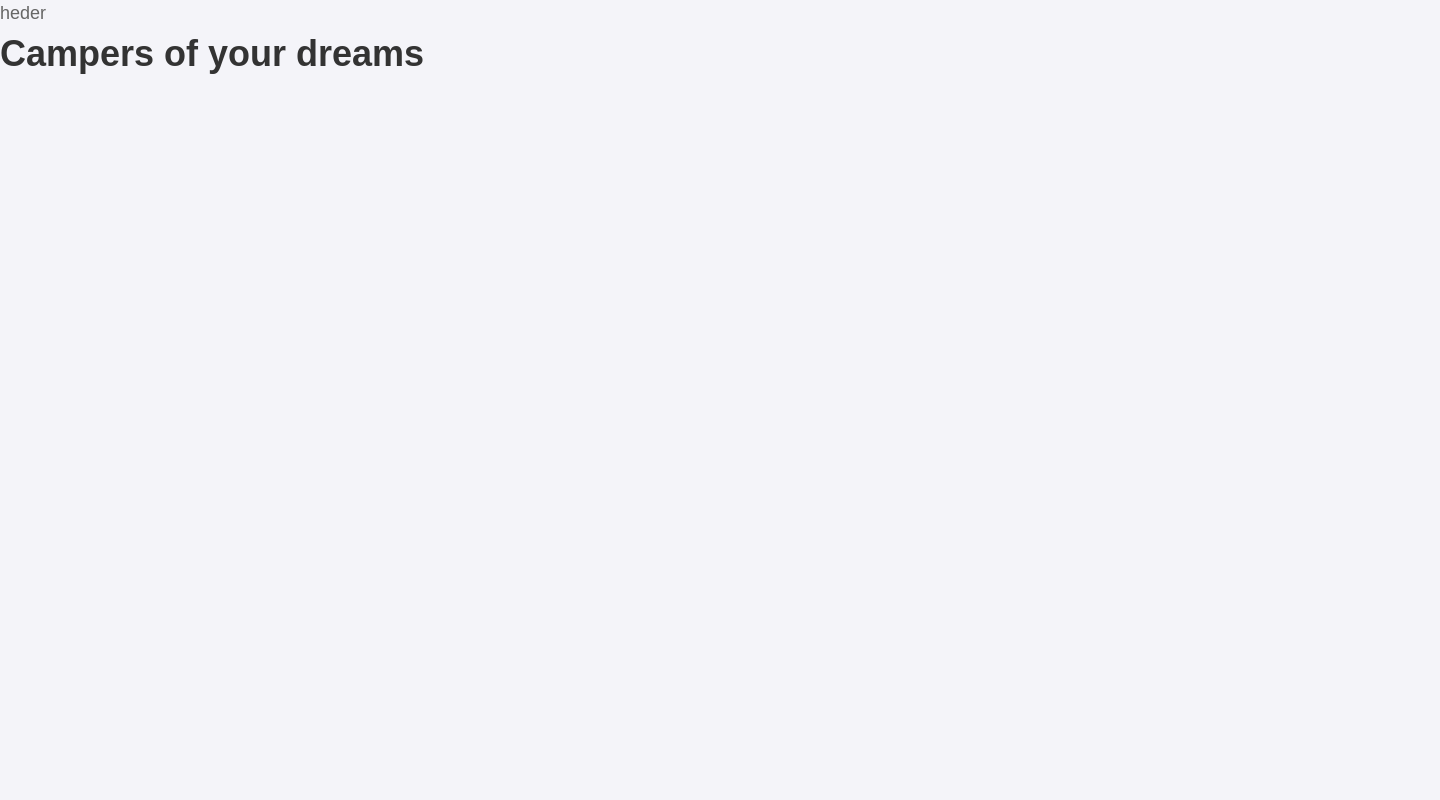
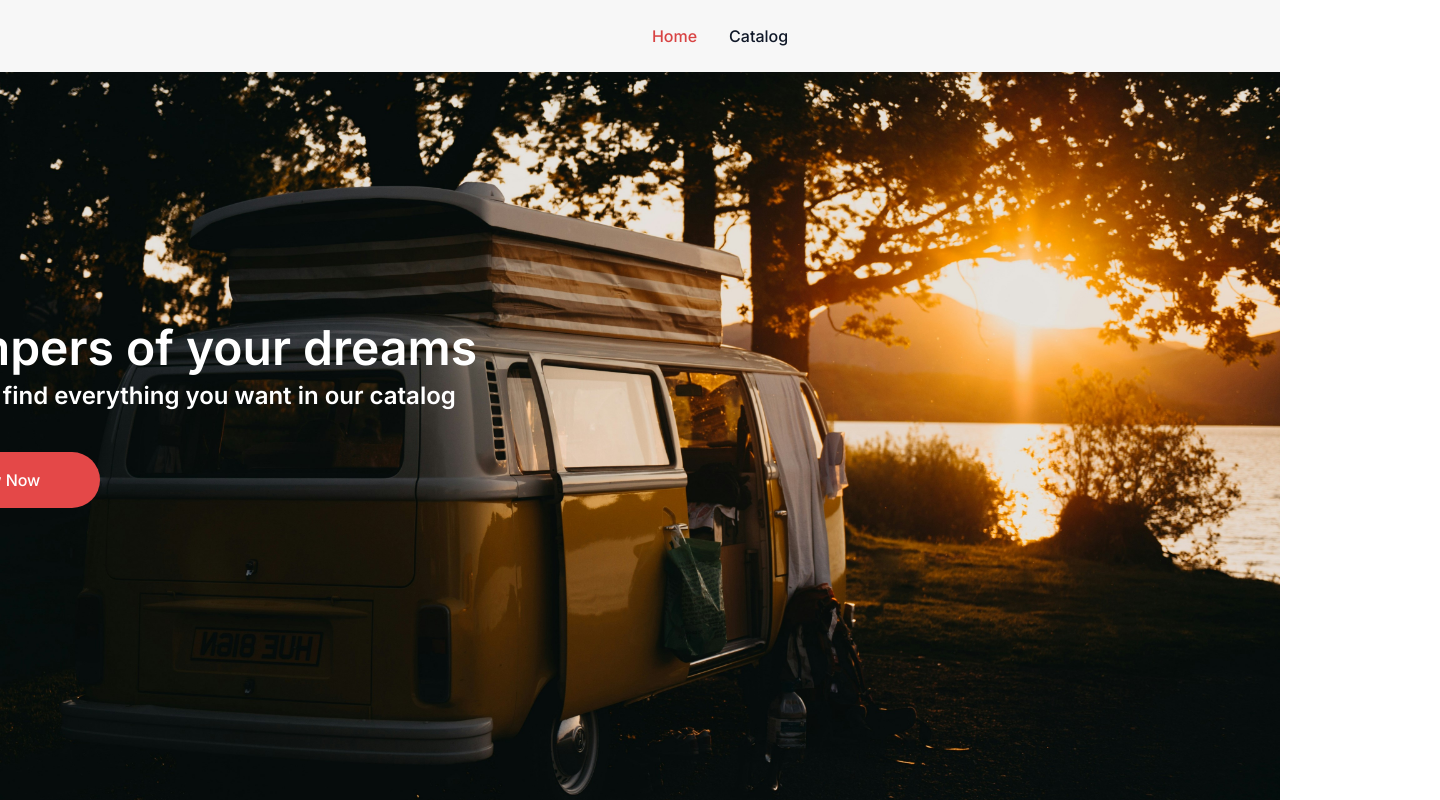
Before and after one commit to Dmitry-Gorelkin/travel-trucks, a React (Vite) app: page / in a window 1280 px wide. Shown: the whole page, 1440 px wide, since content can reach past the window. Built offline with nearby package versions, Linux system fonts and the light colour scheme.

Commit message:
add_header+home-page

```diff
--- a/index.html
+++ b/index.html
@@ -4,6 +4,10 @@
     <meta charset="UTF-8" />
     <!-- <link rel="icon" type="image/svg+xml" href="/vite.svg" /> -->
     <meta name="viewport" content="width=device-width, initial-scale=1.0" />
+    <link
+      href="https://fonts.googleapis.com/css2?family=Inter:wght@400;500;600;700&display=swap"
+      rel="stylesheet"
+    />
     <title>TravelTrucks</title>
   </head>
   <body>
--- a/src/components/App.jsx
+++ b/src/components/App.jsx
@@ -2,14 +2,14 @@ import { Route, Routes } from 'react-router-dom';
 import Layout from './Layout';
 import { lazy } from 'react';
 
-const Home = lazy(() => import('../pages/Home'));
+const HomePage = lazy(() => import('../pages/HomePage/HomePage'));
 const NotFoundPage = lazy(() => import('../pages/NotFoundPage'));
 
 function App() {
   return (
     <Routes>
       <Route path="/" element={<Layout />}>
-        <Route index element={<Home />} />
+        <Route index element={<HomePage />} />
         {/* <Route path="catalog" element={<CatalogPage />} /> */}
         {/* <Route path="catalog/:id" element={<CatalogPageId />} /> */}
         <Route path="*" element={<NotFoundPage />} />
--- /dev/null
+++ b/src/components/Header/Header.jsx
@@ -0,0 +1,22 @@
+import { Container } from '../UI/Conteiner/Conteiner.styled';
+import { HeaderBackgroundColor, HeaderContainer, HeaderNav, HeaderNavLink } from './Header.styled';
+
+const Header = () => {
+  return (
+    <>
+      <HeaderBackgroundColor>
+        <Container>
+          <HeaderContainer>
+            {/* <div>LOGO</div> */}
+            <HeaderNav>
+              <HeaderNavLink to="/">Home</HeaderNavLink>
+              <HeaderNavLink to="catalog">Catalog</HeaderNavLink>
+            </HeaderNav>
+          </HeaderContainer>
+        </Container>
+      </HeaderBackgroundColor>
+    </>
+  );
+};
+
+export default Header;
--- /dev/null
+++ b/src/components/Header/Header.styled.jsx
@@ -0,0 +1,41 @@
+import { NavLink } from 'react-router-dom';
+import styled from 'styled-components';
+
+export const HeaderBackgroundColor = styled.div`
+  background-color: ${p => p.theme.colors.inputs};
+`;
+
+export const HeaderContainer = styled.div`
+  display: flex;
+  justify-content: center;
+  align-items: center;
+
+  position: relative;
+
+  padding-top: 24px;
+  padding-bottom: 24px;
+`;
+
+export const HeaderNav = styled.nav`
+  display: flex;
+
+  gap: 32px;
+`;
+
+export const HeaderNavLink = styled(NavLink)`
+  text-decoration: none;
+
+  cursor: pointer;
+
+  color: ${p => p.theme.colors.main};
+
+  font-family: Inter;
+  font-size: 16px;
+  font-weight: 500;
+  line-height: 24px;
+  text-align: center;
+
+  &.active {
+    color: ${p => p.theme.colors.buttonHover};
+  }
+`;
--- a/src/components/Layout.jsx
+++ b/src/components/Layout.jsx
@@ -1,10 +1,11 @@
 import { Suspense } from 'react';
 import { Outlet } from 'react-router-dom';
+import Header from './Header/Header';
 
 const Layout = () => {
   return (
     <>
-      <p>heder</p>
+      <Header />
       <Suspense fallback={null}>
         <Outlet />
       </Suspense>
--- /dev/null
+++ b/src/components/UI/Button/Button.styled.jsx
@@ -0,0 +1,24 @@
+import styled from 'styled-components';
+
+export const Button = styled.button`
+  padding: 16px 60px;
+
+  border: none;
+  border-radius: 200px;
+
+  font-family: Inter;
+  font-size: 16px;
+  font-weight: 500;
+  line-height: 24px;
+  letter-spacing: -0.005em;
+  text-align: left;
+
+  color: ${p => p.theme.colors.white};
+
+  background-color: ${p => p.theme.colors.button};
+
+  &:hover,
+  &:focus {
+    background-color: ${p => p.theme.colors.buttonHover};
+  }
+`;
--- /dev/null
+++ b/src/components/UI/Conteiner/Conteiner.styled.jsx
@@ -0,0 +1,10 @@
+import styled from 'styled-components';
+
+export const Container = styled.div`
+  width: 1440px;
+
+  margin: 0px auto;
+
+  padding-left: 64px;
+  padding-right: 64px;
+`;
--- a/src/pages/Home.jsx
+++ /dev/null
@@ -1,9 +0,0 @@
-const Home = () => {
-  return (
-    <>
-      <h1>Campers of your dreams</h1>
-    </>
-  );
-};
-
-export default Home;
--- /dev/null
+++ b/src/pages/HomePage/HomePage.jsx
@@ -0,0 +1,24 @@
+import { Button } from '../../components/UI/Button/Button.styled';
+import { Container } from '../../components/UI/Conteiner/Conteiner.styled';
+import {
+  HomePageBackgroundImage,
+  HomePageContainer,
+  HomePageText,
+  HomePageTitle,
+} from './HomePage.styled';
+
+const HomePage = () => {
+  return (
+    <HomePageBackgroundImage>
+      <Container>
+        <HomePageContainer>
+          <HomePageTitle>Campers of your dreams</HomePageTitle>
+          <HomePageText>You can find everything you want in our catalog</HomePageText>
+          <Button>View Now</Button>
+        </HomePageContainer>
+      </Container>
+    </HomePageBackgroundImage>
+  );
+};
+
+export default HomePage;
--- /dev/null
+++ b/src/pages/HomePage/HomePage.styled.jsx
@@ -0,0 +1,43 @@
+import styled from 'styled-components';
+import backgroundImage from '../../assets/home-page.jpeg';
+
+export const HomePageBackgroundImage = styled.div`
+  background-image: url(${backgroundImage});
+  background-size: cover;
+  background-position: center;
+  transform: scaleX(-1);
+
+  height: 500px;
+
+  height: calc(100vh - 72px);
+`;
+
+export const HomePageContainer = styled.div`
+  transform: scaleX(-1);
+
+  padding-top: 260px;
+`;
+
+export const HomePageTitle = styled.h1`
+  margin-bottom: 16px;
+
+  font-family: Inter;
+  font-size: 48px;
+  font-weight: 600;
+  line-height: 32px;
+  text-align: left;
+
+  color: ${p => p.theme.colors.white};
+`;
+
+export const HomePageText = styled.p`
+  margin-bottom: 40px;
+
+  font-family: Inter;
+  font-size: 24px;
+  font-weight: 600;
+  line-height: 32px;
+  text-align: left;
+
+  color: ${p => p.theme.colors.white};
+`;
--- a/src/style/GlobalStyle.js
+++ b/src/style/GlobalStyle.js
@@ -7,32 +7,17 @@ export const GlobalStyle = createGlobalStyle`
     }
 
     body {
-
     margin: 0;
-
-    font-family: 'Montserrat', sans-serif;
-
-    font-size: 16px; /* Базовый размер шрифта */
-    line-height: 1.5;
 
     z-index: 1;
 
-    color: ${p => p.theme.colors.text};
-    background-color: ${p => p.theme.colors.background};
+    font-family: 'Inter', sans-serif;
 
-
-
-    @media screen and (min-width: 768px) {
-        font-size: 18px;
-    }
-
-    @media screen and (min-width: 1440px) {
-        font-size: 20px;
-    }
+    background-color: ${p => p.theme.colors.white};
     }
 
     html, body, #root {
-        height: 100%;
+        /* height: 100%; */
         margin: 0;
     }
 
@@ -43,17 +28,10 @@ export const GlobalStyle = createGlobalStyle`
     h5,
     h6 {
     margin: 0;
-    font-family: 'Montserrat', sans-serif;
-    font-weight: 600;
-
-    color: ${p => p.theme.colors.title};
     }
 
     p {
     margin: 0;
-    font-family: 'Montserrat', sans-serif;
-
-    color: ${p => p.theme.colors.text};
     }
 
     ul,
@@ -69,11 +47,6 @@ export const GlobalStyle = createGlobalStyle`
     height: auto;
     }
 
-    code {
-    font-family: source-code-pro, Menlo, Monaco, Consolas, 'Courier New',
-    monospace;
-    }
-
     .ReactModal__Body--open {
         overflow: hidden;
     }
--- a/src/style/theme.js
+++ b/src/style/theme.js
@@ -1,19 +1,14 @@
 export const theme = Object.freeze({
   colors: {
-    background: '#F4F4F9', // Основной фон сайта: светло-серый для чистого и нейтрального вида
-    backgroundSecondary: '#2B3A67', // Второй фон сайта для хедера и футера: темно-синий для контраста
-    backgroundimage: '#D3D3E1',
-
-    title: '#333333', // Цвет заголовков и текста: темно-серый для хорошей читаемости и контраста
-
-    text: '#666666', // Основной цвет текста: серый для удобного чтения
-    textWhite: '#FFFFFF', // Цвет текста для элементов, где нужен белый цвет
-    textSecondary: '#999999', // Второй цвет текста для выделения: светло-серый оттенок для добавления разнообразия
-
-    btn: '#FF9800', // Цвет кнопок основной: яркий оранжевый для акцента
-    btnHover: '#FFB74D', // Цвет кнопок при наведении: светло-оранжевый для выделения
-    btnDisabled: '#CCCCCC', // Цвет кнопок при отключении: серый
-
-    accent: '#2196F3', // Цвет акцента для выделения: яркий голубой для привлечения внимания к важным элементам
+    main: '#101828',
+    text: '#475467',
+    white: '#FFFFFF',
+    inputs: '#F7F7F7',
+    badges: '#F2F4F7',
+    gray: '#6C717B',
+    grayLight: '#DADDE1',
+    button: '#E44848',
+    buttonHover: '#D84343',
+    rating: '#FFC531',
   },
 });
```
Also changed, not shown: src/assets/home-page.jpeg (added).
